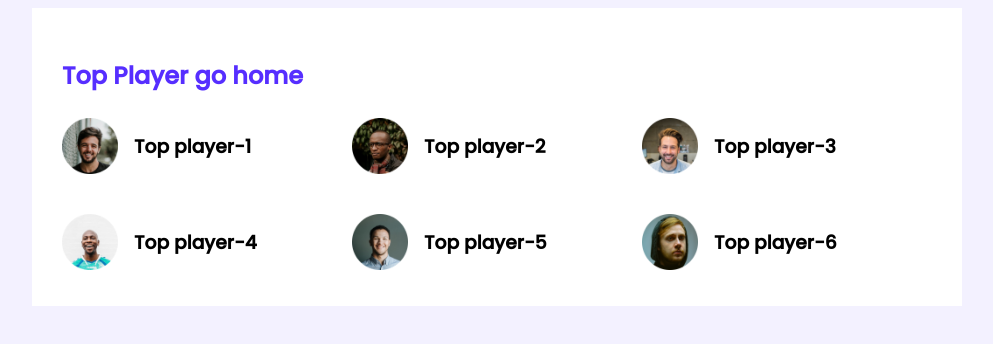
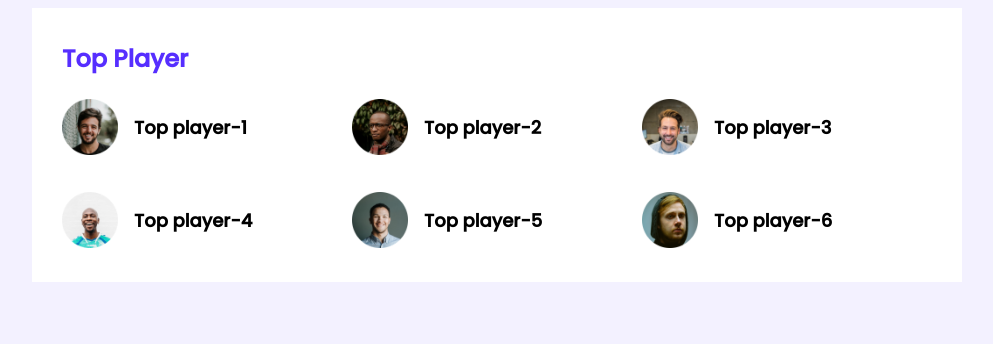
Before and after one commit to souravhasan992/leader-board-css3, a plain HTML site: page index.html in a window 1280 px wide. Shown: the whole page, without its empty margins (143-1136 px from the left). Drawn offline with Linux system fonts and the light colour scheme.

Commit message:
selection title margin top debugged

```diff
--- a/index.html
+++ b/index.html
@@ -19,7 +19,7 @@
         <!-- top players and top blogs -->
         <section class="container">
             <div class="top-players ">
-                <h2 class="section-title">Top Player go home</h2>
+                <h2 class="section-title">Top Player</h2>
                 <!-- .players>.player*6>img[src="images/players/player-$.png"]+h3{Top player-$} -->
                 <div class="players">
                     <div class="player">
--- a/styles/style.css
+++ b/styles/style.css
@@ -19,6 +19,7 @@ main{
 .section-title{
     color: #562eff;
     font-size: 24px;
+    margin-top: 3px;
 }
 .players{
     display: grid;
@@ -35,4 +36,5 @@ main{
 }
 .player-name{
     margin-left: 16px;
+    font-size: 18px;
 }
```
